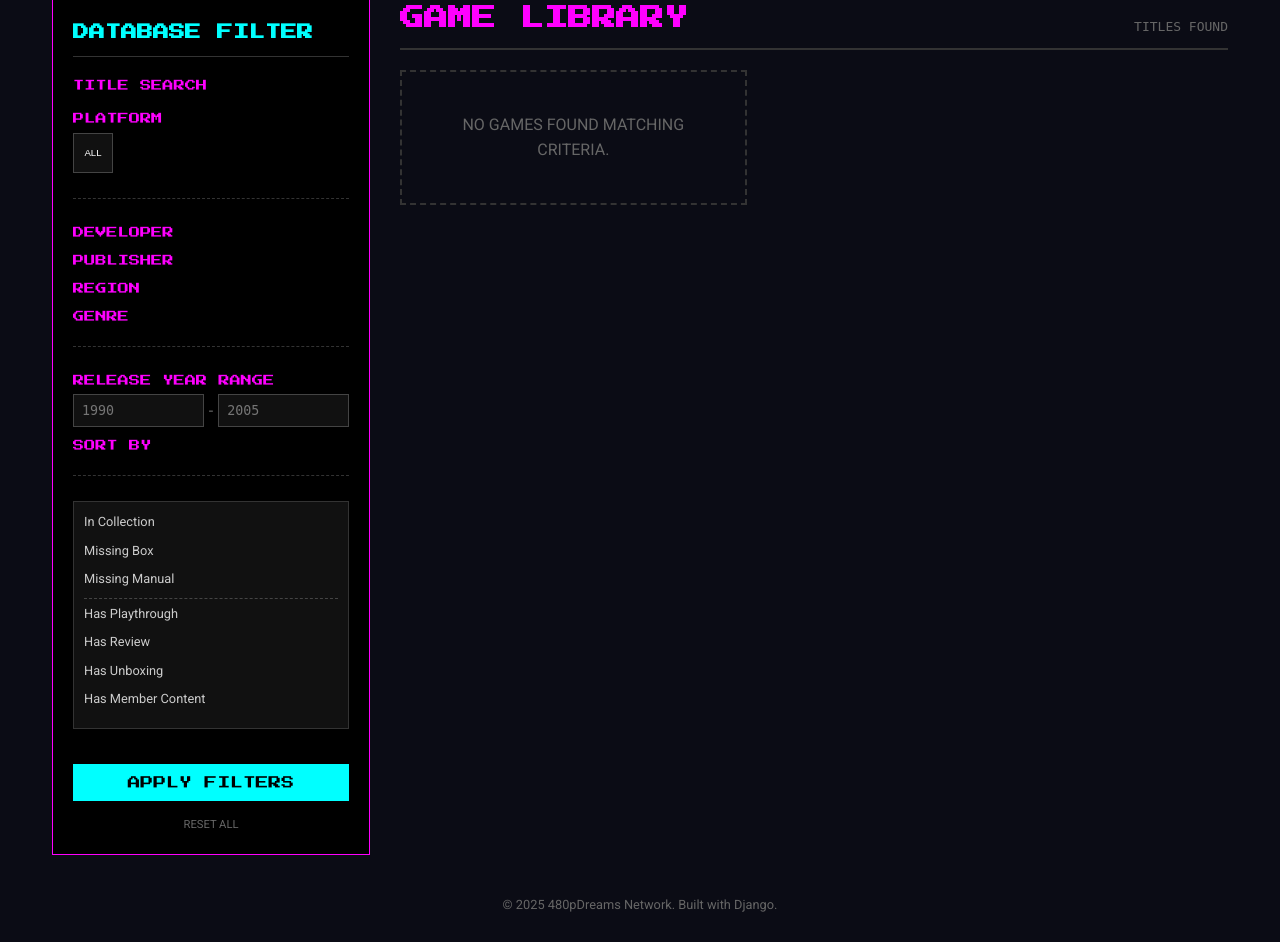
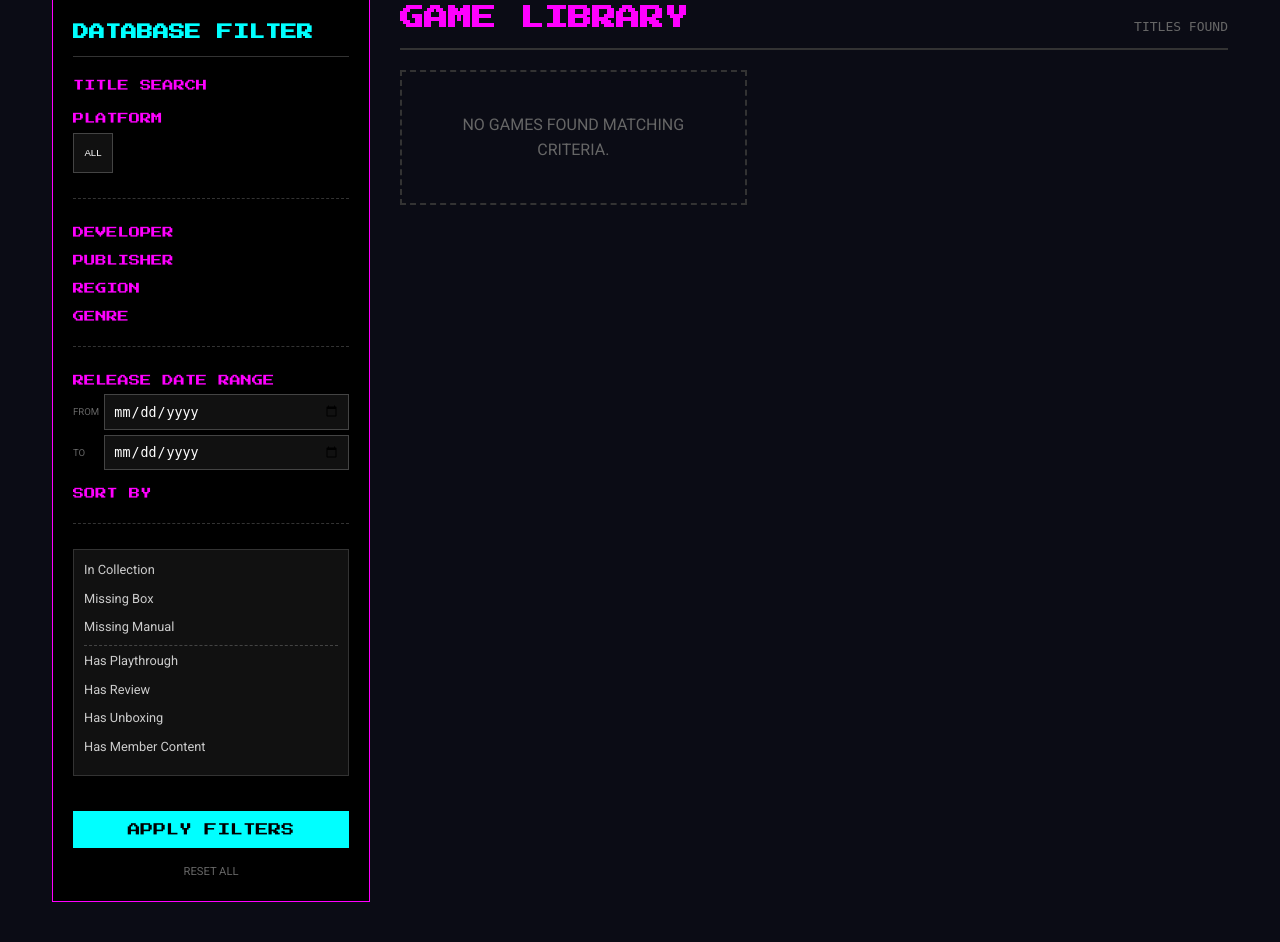
Before and after one commit to 480pDreams/480pDreams, a Django app: template library/templates/library/game_list.html in a window 1280 px wide. Shown: the part 125-1067 px from the top of the page. Before the commit the page ends 1037 px from the top, so only its background shows below. Run offline with Django 5.2, Linux system fonts and the light colour scheme; the template is opened without the code that fills it, so the values that code supplies are empty; some libraries are stand-ins or nearby versions.

Commit message:
Restore calendar date picker for filters

```diff
--- a/library/templates/library/game_list.html
+++ b/library/templates/library/game_list.html
@@ -52,13 +52,19 @@
                 </div>
 
                 <div class="filter-section">
-                    <label class="filter-label">RELEASE YEAR RANGE</label>
-                    <div style="display: flex; gap: 5px;">
-                        <input type="number" name="release_year_min" placeholder="1990" value="{{ request.GET.release_year_min }}">
-                        <span style="color:#666; align-self: center;">-</span>
-                        <input type="number" name="release_year_max" placeholder="2005" value="{{ request.GET.release_year_max }}">
+                    <label class="filter-label">RELEASE DATE RANGE</label>
+                    <div style="display: flex; gap: 5px; flex-direction: column;">
+                        <div style="display: flex; align-items: center; gap: 5px;">
+                            <span style="font-size: 0.6rem; color: #666; width: 30px;">FROM</span>
+                            <input type="date" name="release_date_min" value="{{ request.GET.release_date_min }}">
+                        </div>
+                        <div style="display: flex; align-items: center; gap: 5px;">
+                            <span style="font-size: 0.6rem; color: #666; width: 30px;">TO</span>
+                            <input type="date" name="release_date_max" value="{{ request.GET.release_date_max }}">
+                        </div>
                     </div>
-                    <label class="filter-label" style="margin-top: 10px;">SORT BY</label>
+
+                    <label class="filter-label" style="margin-top: 15px;">SORT BY</label>
                     {{ filter.form.ordering }}
                 </div>
 
```
Also changed, not shown: library/filters.py (+10 -2 lines).
